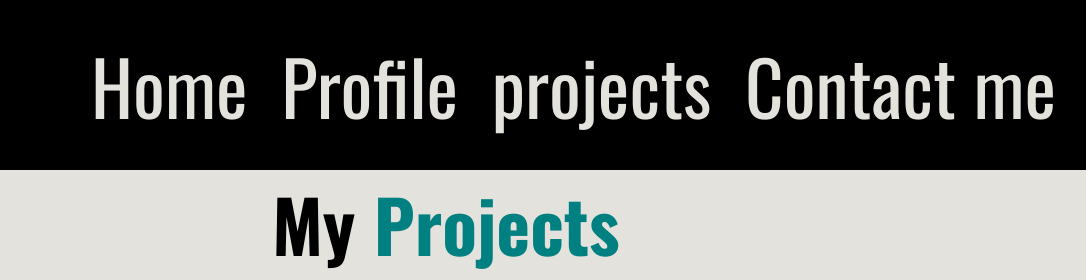
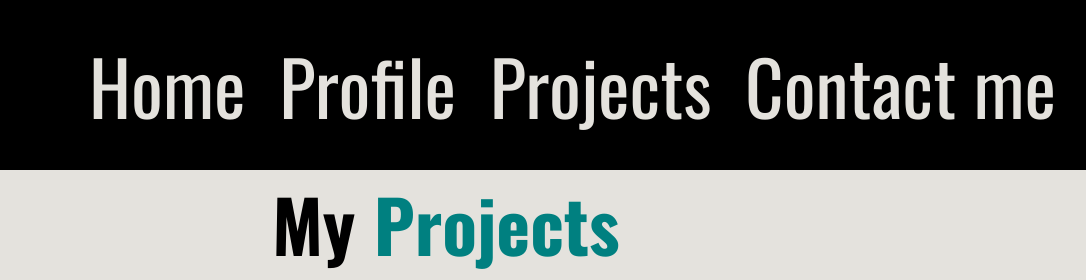
Before and after one commit to ikpati/victor-ikpati-portfolio, a plain HTML site: page project.html in a window 1280 px wide. Shown: the top 280 px of the page, 194-1280 px from the left. Drawn offline with nearby package versions, Linux system fonts and the light colour scheme; some icons are missing.

Commit message:
portfodliso

```diff
--- a/project.html
+++ b/project.html
@@ -16,7 +16,7 @@
         <ul>
             <li><a href="index.html">Home</a></li>
             <li><a href="profile.html">Profile</a></li>
-            <li><a href="project.html">projects</a></li>
+            <li><a href="project.html">Projects</a></li>
             <li><a href="contact.html">Contact me</a></li>
         </ul>
     </nav>
```
